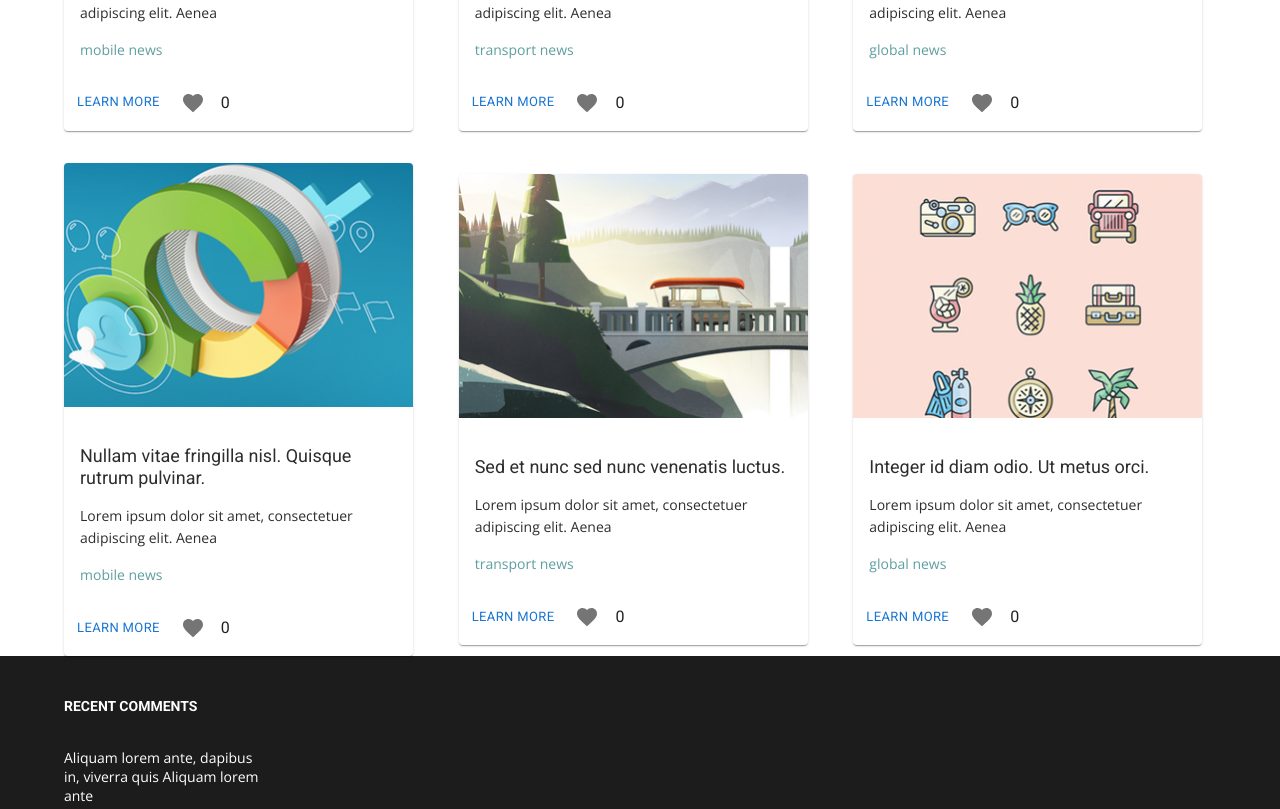
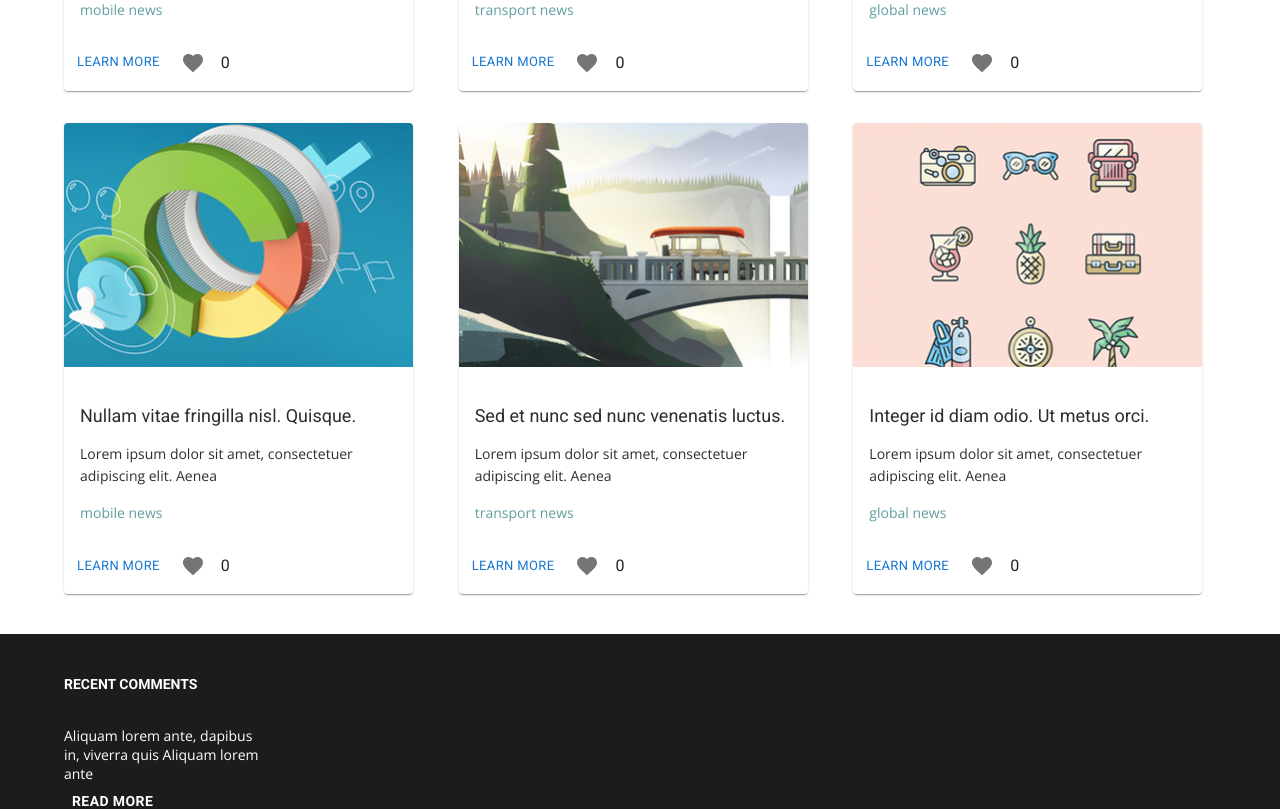
Before and after one commit to mvkochar/techno-blog, a React (Create React App) app: page / in a window 1280 px wide. Shown: the part 1858-2667 px from the top of the page. Built offline with nearby package versions, Linux system fonts and the light colour scheme.

Commit message:
edit post

```diff
--- a/src/Components/Posts/PostsArray.ts
+++ b/src/Components/Posts/PostsArray.ts
@@ -58,7 +58,7 @@
   {
   id: 7,
     image: "./images/post1.png",
-    title: "Nullam vitae fringilla nisl. Quisque rutrum pulvinar.",
+    title: "Nullam vitae fringilla nisl. Quisque.",
     description:
       "Lorem ipsum dolor sit amet, consectetuer adipiscing elit. Aenea",
     category: "mobile news",
--- a/src/Components/Posts/PostsList.tsx
+++ b/src/Components/Posts/PostsList.tsx
@@ -13,7 +13,8 @@
             direction="row"
             justifyContent="center"
             alignItems="center"
-            mt={10}
+            mt={5}
+            mb={5}
 
         >
             {PostsArray.map((post) => (
```
